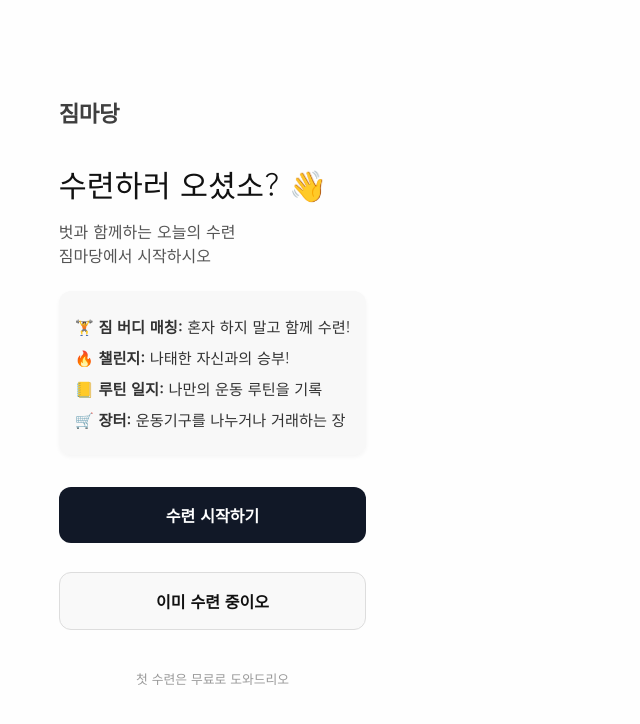
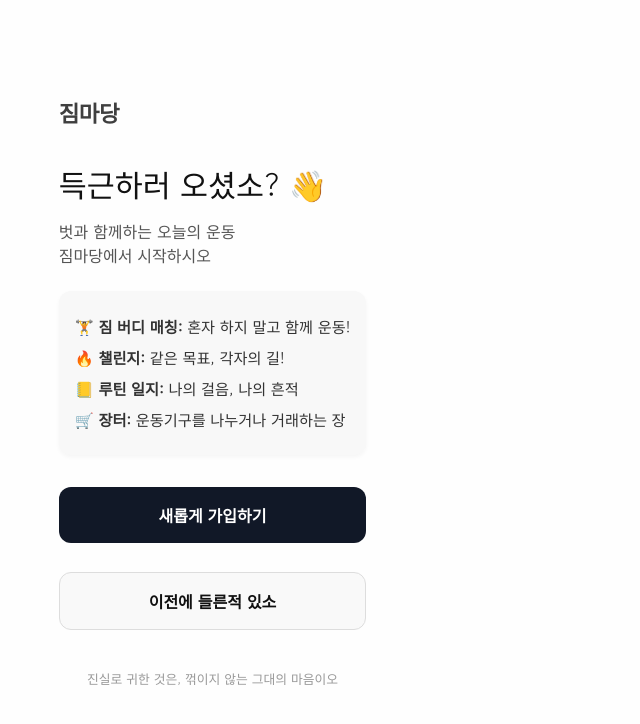
Before and after one commit to soi02/gymfrontend, a React (Vite) app: page / in a window 1280 px wide. Shown: the top 724 px of the page, without its empty margins (0-640 px from the left). Built offline with nearby package versions, Linux system fonts and the light colour scheme; a web font is replaced by a local one.

Commit message:
로그인페이지

```diff
--- a/src/global/pages/WelcomePage.jsx
+++ b/src/global/pages/WelcomePage.jsx
@@ -26,11 +26,11 @@ export default function WelcomePage() {
             <div className="logo">짐마당</div>
 
             <h1 className="title">
-                수련하러 오셨소? <span className="wave">👋</span>
+                득근하러 오셨소? <span className="wave">👋</span>
             </h1>
 
             <p className="subtitle">
-                벗과 함께하는 오늘의 수련<br />
+                벗과 함께하는 오늘의 운동<br />
                 짐마당에서 시작하시오
             </p>
 
@@ -40,18 +40,18 @@ export default function WelcomePage() {
         <p><strong>🧘 짐마당:</strong> 마음과 몸을 다듬는 수련터</p>
       </div> */}
             <div className="highlight-box">
-                <p><strong>🏋️ 짐 버디 매칭:</strong> 혼자 하지 말고 함께 수련!</p>
-                <p><strong>🔥 챌린지:</strong> 나태한 자신과의 승부!</p>
-                <p><strong>📒 루틴 일지:</strong> 나만의 운동 루틴을 기록</p>
+                <p><strong>🏋️ 짐 버디 매칭:</strong> 혼자 하지 말고 함께 운동!</p>
+                <p><strong>🔥 챌린지:</strong> 같은 목표, 각자의 길!</p>
+                <p><strong>📒 루틴 일지:</strong> 나의 걸음, 나의 흔적</p>
                 <p><strong>🛒 장터:</strong> 운동기구를 나누거나 거래하는 장</p>
             </div>
 
             <div className="button-group">
-                <Link to="/register" className="btn primary">수련 시작하기</Link>
-                <Link to="/login" className="btn">이미 수련 중이오</Link>
+                <Link to="/register" className="btn primary">새롭게 가입하기</Link>
+                <Link to="/login" className="btn">이전에 들른적 있소</Link>
             </div>
 
-            <p className="small-tip">첫 수련은 무료로 도와드리오</p>
+            <p className="small-tip">진실로 귀한 것은, 꺾이지 않는 그대의 마음이오</p>
         </div>
     );
 }
```
